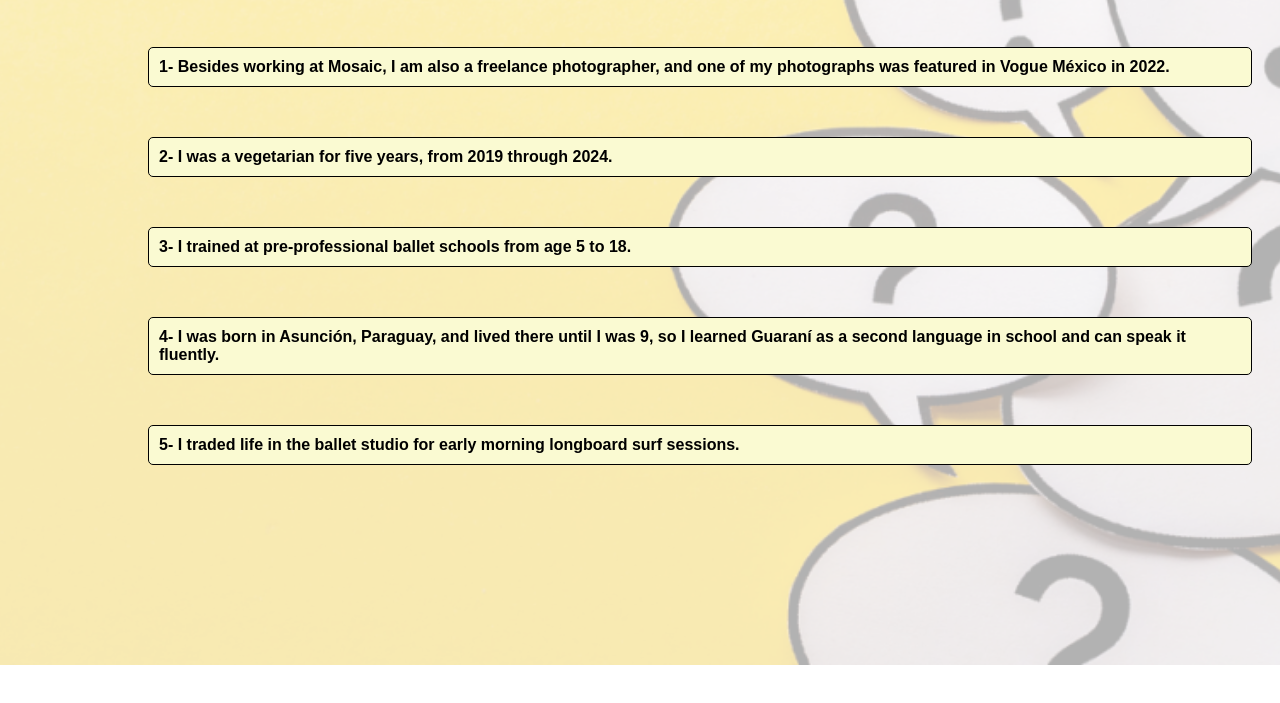
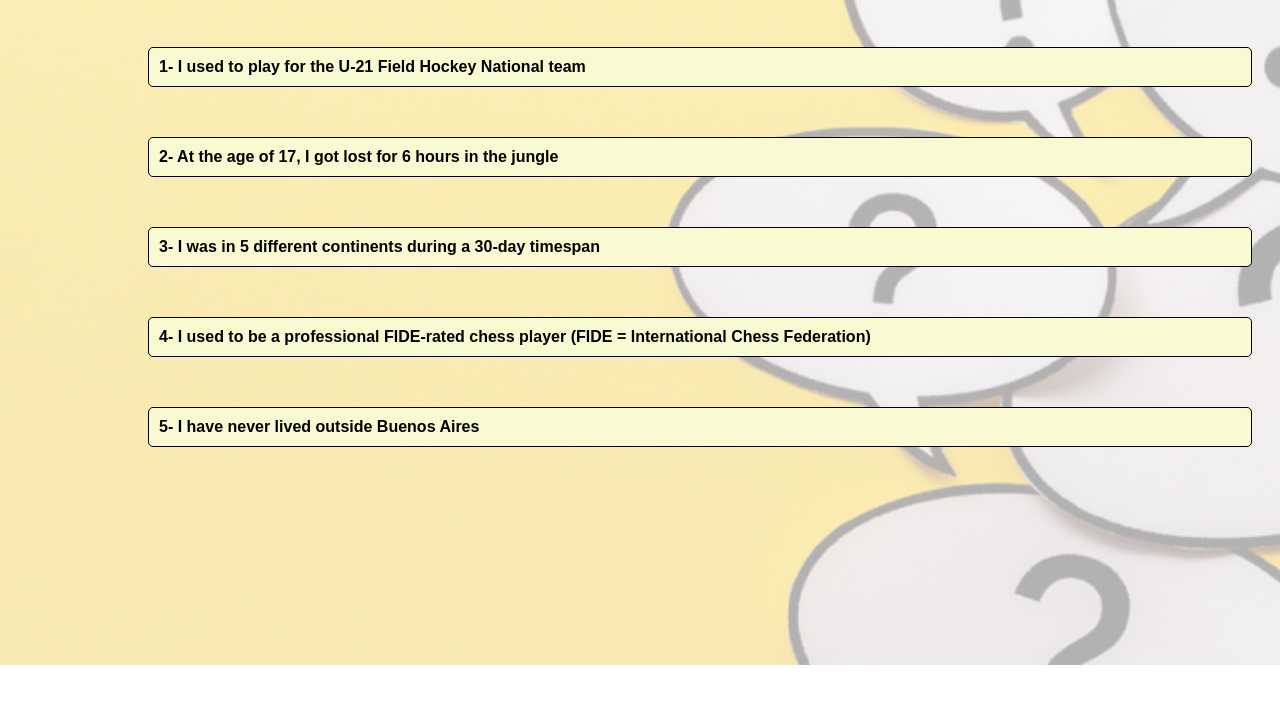
Before and after one commit to marielaenrique/4truths1lie, a website built with Vite: page index.html in a window 1280 px wide. Shown: the part 135-838 px from the top of the page. Built offline with nearby package versions, Linux system fonts and the light colour scheme; files whose address does not match are found by name.

Commit message:
Update index.html

```diff
--- a/index.html
+++ b/index.html
@@ -10,11 +10,11 @@
 
   <h2>4 Truths, 1 Lie</h2>
 
-  <div class="statement">1- Besides working at Mosaic, I am also a freelance photographer, and one of my photographs was featured in Vogue México in 2022.</div>
-  <div class="statement">2- I was a vegetarian for five years, from 2019 through 2024.</div>
-  <div class="statement">3- I trained at pre-professional ballet schools from age 5 to 18.</div>
-  <div class="statement" >4- I was born in Asunción, Paraguay, and lived there until I was 9, so I learned Guaraní as a second language in school and can speak it fluently.</div>
-  <div class="statement">5- I traded life in the ballet studio for early morning longboard surf sessions.</div>
+  <div class="statement">1- I used to play for the U-21 Field Hockey National team</div>
+  <div class="statement">2- At the age of 17, I got lost for 6 hours in the jungle</div>
+  <div class="statement">3- I was in 5 different continents during a 30-day timespan</div>
+  <div class="statement" >4- I used to be a professional FIDE-rated chess player (FIDE = International Chess Federation)</div>
+  <div class="statement">5- I have never lived outside Buenos Aires</div>
 
   <div id="popup-modal" class="popup-modal">
     <div class="popup-content">
```
